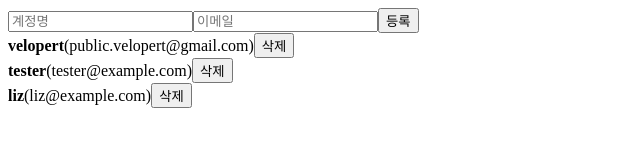
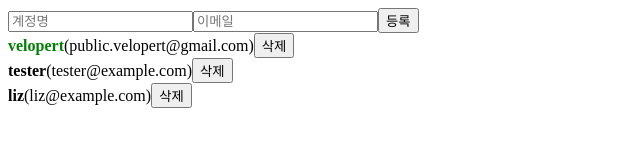
Before and after one commit to ImportantHan/React_Arrangement, a React (Create React App) app: page / in a window 1280 px wide. Shown: the top 160 px of the page, without its empty margins (0-640 px from the left). Built offline with nearby package versions, Linux system fonts and the light colour scheme.

Commit message:
배열 수정 배열 수정 완료

```diff
--- a/src/App.js
+++ b/src/App.js
@@ -21,23 +21,26 @@
     {
       id: 1,
       username: "velopert",
-      email: "public.velopert@gmail.com"
+      email: "public.velopert@gmail.com",
+      active: true
     },
     {
       id: 2,
       username: "tester",
-      email: "tester@example.com"
+      email: "tester@example.com",
+      active: false
     },
     {
       id: 3,
       username: "liz",
-      email: "liz@example.com"
+      email: "liz@example.com",
+      active: false
     }
   ]);
 
   const nextId = useRef(4);
   const onCreate = () => {
-    // 나중에 구현 할 배열에 항목 추가하는 로직
+    // 배열에 항목 추가하는 로직
     const user = {
       id: nextId.current,
       username,
@@ -58,6 +61,14 @@
     setUsers(users.filter((user) => user.id !== id));
   };
 
+  const onToggle = (id) => {
+    setUsers(
+      users.map((user) =>
+        user.id === id ? { ...user, active: !user.active } : user
+      )
+    );
+  };
+
   return (
     <>
       <CreateUser
@@ -66,7 +77,7 @@
         onChange={onChange}
         onCreate={onCreate}
       />
-      <UserList users={users} onRemove={onRemove} />
+      <UserList users={users} onRemove={onRemove} onToggle={onToggle} />
     </>
   );
 }
--- a/src/UserList.js
+++ b/src/UserList.js
@@ -1,20 +1,34 @@
 import React from "react";
 
-function User({ user, onRemove }) {
+function User({ user, onRemove, onToggle }) {
   return (
     <div>
-      <b>{user.username}</b>
+      <b
+        style={{
+          cursor: "pointer",
+          color: user.active ? "green" : "black"
+        }}
+        onClick={() => onToggle(user.id)}
+      >
+        {user.username}
+      </b>
+
       <span>({user.email})</span>
       <button onClick={() => onRemove(user.id)}>삭제</button>
     </div>
   );
 }
 
-function UserList({ users, onRemove }) {
+function UserList({ users, onRemove, onToggle }) {
   return (
     <div>
       {users.map((user) => (
-        <User user={user} key={user.id} onRemove={onRemove} />
+        <User
+          user={user}
+          key={user.id}
+          onRemove={onRemove}
+          onToggle={onToggle}
+        />
       ))}
     </div>
   );
```
